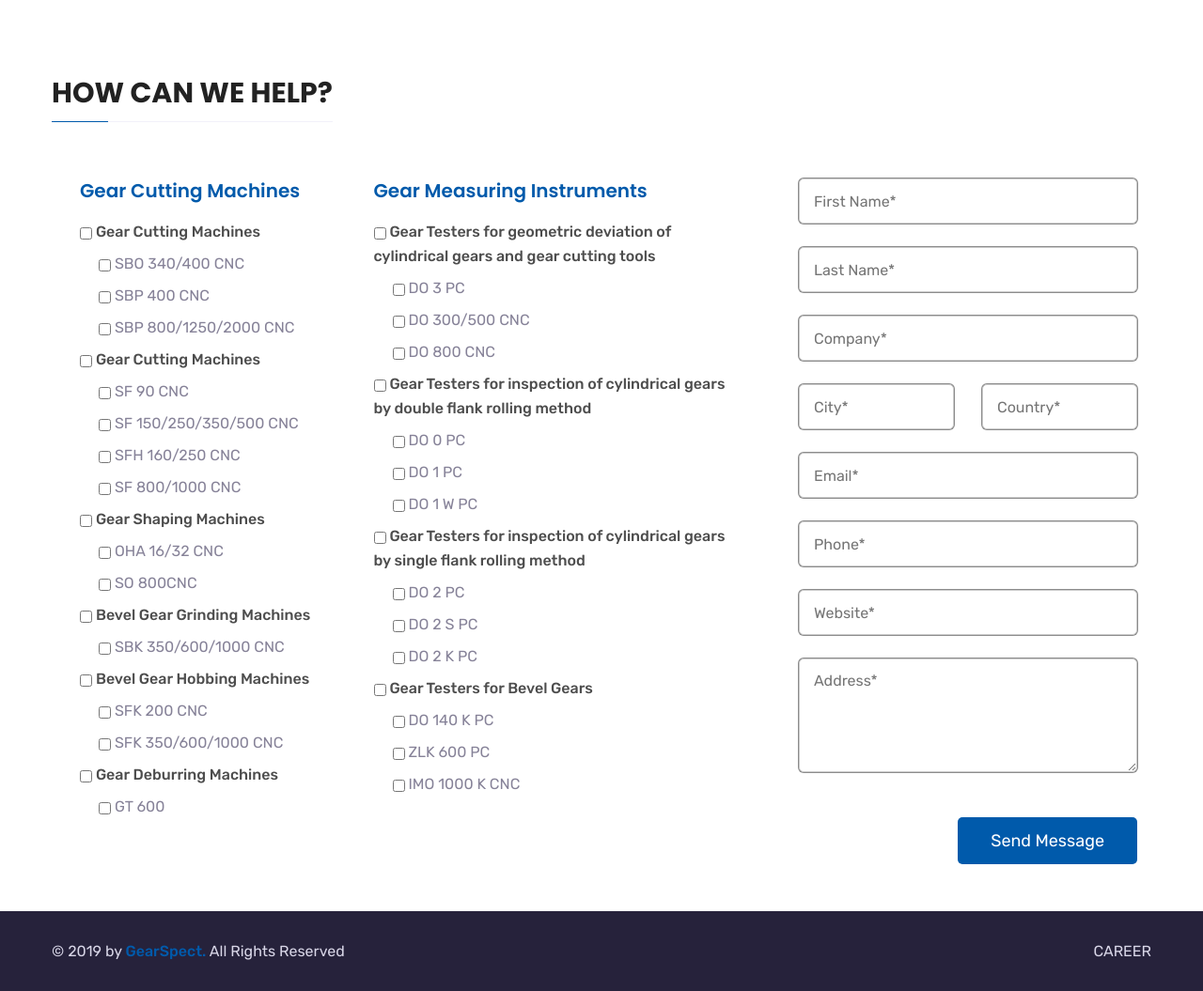
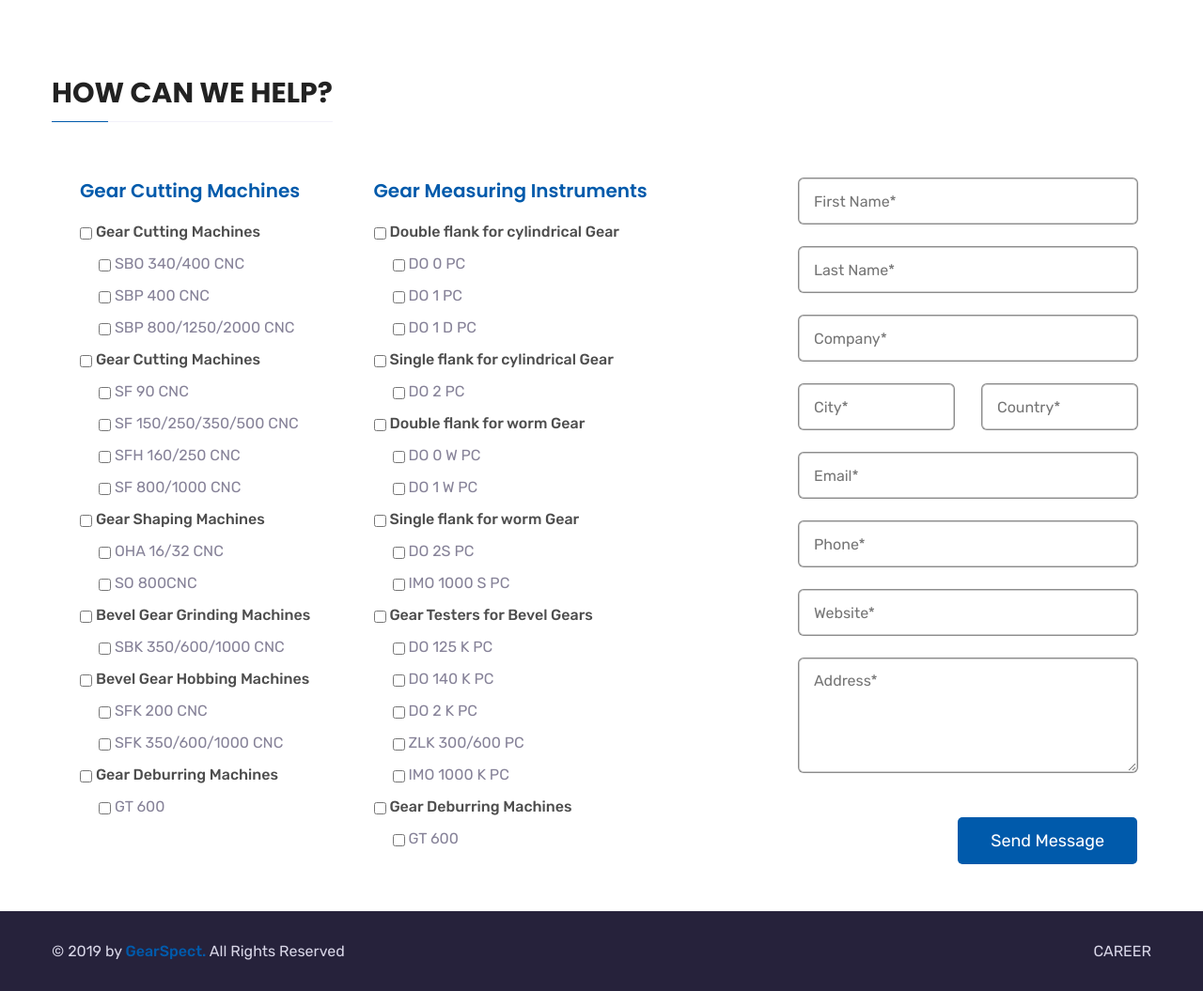
Before and after one commit to kea-softtech-pvt-ltd/gearspect, a PHP site: page /contact in a window 1280 px wide. Shown: the part 1776-2831 px from the top of the page at 94% size. Run offline with PHP 8.4, Linux system fonts and the light colour scheme; some libraries are stand-ins or nearby versions.

Commit message:
Deva - product list and contact page

```diff
--- a/contact.php
+++ b/contact.php
@@ -345,7 +345,7 @@
                             <div class="col-md-7">
 								<div class="col-md-12">
 									<div class="field-label"><h3>Gear Measuring Instruments</h3></div>
-									<div class="field-input">
+									<!--div class="field-input">
 										<div class="option-block">
 											<div class="checkbox">
 												<label>
@@ -375,15 +375,15 @@
 												</label>
 											</div>
 										</div>
-									</div>
+									</div-->
 								</div>
 								<div class="col-md-12">
 									<div class="field-input">
 										<div class="option-block">
 											<div class="checkbox">
 												<label>
-													<input name="payus[]"  class="check_8" onclick="checkAll(this);" type="checkbox" value="Gear Testers for inspection of cylindrical gears by double flank rolling method" style="margin:0px;">
-													<span class="c-title">Gear Testers for inspection of cylindrical gears by double flank rolling method</span>
+													<input name="payus[]"  class="check_8" onclick="checkAll(this);" type="checkbox" value="Double flank for cylindrical Gear" style="margin:0px;">
+													<span class="c-title">Double flank for cylindrical Gear</span>
 												</label>
 											</div>
 
@@ -403,6 +403,66 @@
 											</div>
 											<div class="checkbox">
 												<label>
+													<input name="payus[]" type="checkbox" value="DO 1 D PC">
+													<span>DO 1 D PC</span>
+												</label>
+											</div>
+										</div>
+									</div>
+								</div>
+								<div class="col-md-12">
+									<div class="field-input">
+										<div class="option-block">
+											<div class="checkbox">
+												<label>
+													<input name="payus[]"  class="check_9" onclick="checkAll(this);" type="checkbox" value="Single flank for cylindrical Gear" style="margin:0px;">
+													<span class="c-title">Single flank for cylindrical Gear</span>
+												</label>
+											</div>
+
+										</div>
+										<div class="option-block sub_check_9">
+											<div class="checkbox">
+												<label>
+													<input name="payus[]" type="checkbox" value="DO 2 PC">
+													<span>DO 2 PC</span>
+												</label>
+											</div>
+											<!--div class="checkbox">
+												<label>
+													<input name="payus[]" type="checkbox" value="DO 2 S PC">
+													<span>DO 2 S PC</span>
+												</label>
+											</div>
+											<div class="checkbox">
+												<label>
+													<input name="payus[]" type="checkbox" value="DO 2 K PC">
+													<span>DO 2 K PC</span>
+												</label>
+											</div-->
+										</div>
+									</div>
+								</div>
+								<div class="col-md-12">
+									<div class="field-input">
+										<div class="option-block">
+											<div class="checkbox">
+												<label>
+													<input name="payus[]"  class="check_9" onclick="checkAll(this);" type="checkbox" value="Double flank for worm Gear" style="margin:0px;">
+													<span class="c-title">Double flank for worm Gear</span>
+												</label>
+											</div>
+
+										</div>
+										<div class="option-block sub_check_9">
+											<div class="checkbox">
+												<label>
+													<input name="payus[]" type="checkbox" value="DO 0 W PC">
+													<span>DO 0 W PC</span>
+												</label>
+											</div>
+											<div class="checkbox">
+												<label>
 													<input name="payus[]" type="checkbox" value="DO 1 W PC">
 													<span>DO 1 W PC</span>
 												</label>
@@ -415,8 +475,8 @@
 										<div class="option-block">
 											<div class="checkbox">
 												<label>
-													<input name="payus[]"  class="check_9" onclick="checkAll(this);" type="checkbox" value="Gear Testers for inspection of cylindrical gears by single flank rolling method" style="margin:0px;">
-													<span class="c-title">Gear Testers for inspection of cylindrical gears by single flank rolling method</span>
+													<input name="payus[]"  class="check_9" onclick="checkAll(this);" type="checkbox" value="Single flank for worm Gear" style="margin:0px;">
+													<span class="c-title">Single flank for worm Gear</span>
 												</label>
 											</div>
 
@@ -424,25 +484,20 @@
 										<div class="option-block sub_check_9">
 											<div class="checkbox">
 												<label>
-													<input name="payus[]" type="checkbox" value="DO 2 PC">
-													<span>DO 2 PC</span>
+													<input name="payus[]" type="checkbox" value="DO 2S PC">
+													<span>DO 2S PC</span>
 												</label>
 											</div>
 											<div class="checkbox">
 												<label>
-													<input name="payus[]" type="checkbox" value="DO 2 S PC">
-													<span>DO 2 S PC</span>
-												</label>
-											</div>
-											<div class="checkbox">
-												<label>
-													<input name="payus[]" type="checkbox" value="DO 2 K PC">
-													<span>DO 2 K PC</span>
+													<input name="payus[]" type="checkbox" value="IMO 1000 S PC">
+													<span>IMO 1000 S PC</span>
 												</label>
 											</div>
 										</div>
 									</div>
 								</div>
+
 								<div class="col-md-12">
 									<div class="field-input">
 										<div class="option-block">
@@ -457,20 +512,53 @@
 										<div class="option-block sub_check_10">
 											<div class="checkbox">
 												<label>
+													<input name="payus[]" type="checkbox" value="DO 125 K PC">
+													<span>DO 125 K PC</span>
+												</label>
+											</div>
+											<div class="checkbox">
+												<label>
 													<input name="payus[]" type="checkbox" value="DO 140 K PC">
 													<span>DO 140 K PC</span>
 												</label>
 											</div>
 											<div class="checkbox">
 												<label>
-													<input name="payus[]" type="checkbox" value="ZLK 600 PC">
-													<span>ZLK 600 PC</span>
+													<input name="payus[]" type="checkbox" value="DO 2 K PC">
+													<span>DO 2 K PC</span>
 												</label>
 											</div>
 											<div class="checkbox">
 												<label>
-													<input name="payus[]" type="checkbox" value="IMO 1000 K CNC">
-													<span>IMO 1000 K CNC</span>
+													<input name="payus[]" type="checkbox" value="ZLK 300/600 PC">
+													<span>ZLK 300/600 PC</span>
+												</label>
+											</div>
+											<div class="checkbox">
+												<label>
+													<input name="payus[]" type="checkbox" value="IMO 1000 K PC">
+													<span>IMO 1000 K PC</span>
+												</label>
+											</div>
+										</div>
+									</div>
+								</div>
+								<div class="col-md-12">
+									<div class="field-input">
+										<div class="option-block">
+											<div class="checkbox">
+												<label>
+													<input name="payus[]"  class="check_9" onclick="checkAll(this);" type="checkbox" value="Gear Deburring Machines" style="margin:0px;">
+													<span class="c-title">Gear Deburring Machines</span>
+												</label>
+											</div>
+
+										</div>
+										<div class="option-block sub_check_9">
+											<div class="checkbox">
+												<label>
+													<input name="payus[]" type="checkbox" value="GT 600">
+													<span>GT 600</span>
 												</label>
 											</div>
 										</div>
--- a/productind.php
+++ b/productind.php
@@ -76,7 +76,7 @@ include_once('header.php');
 									</div>
 									<div id="collapse_6" class="card-body collapse" data-parent="#accordion" >
 										<ul id="li_3">
-											<li onclick="openTab(15);">DO o W PC</li>
+											<li onclick="openTab(15);">DO 0 W PC</li>
 											<li onclick="openTab(7);">DO 1 W PC</li>
 										</ul>
 									</div>
```
